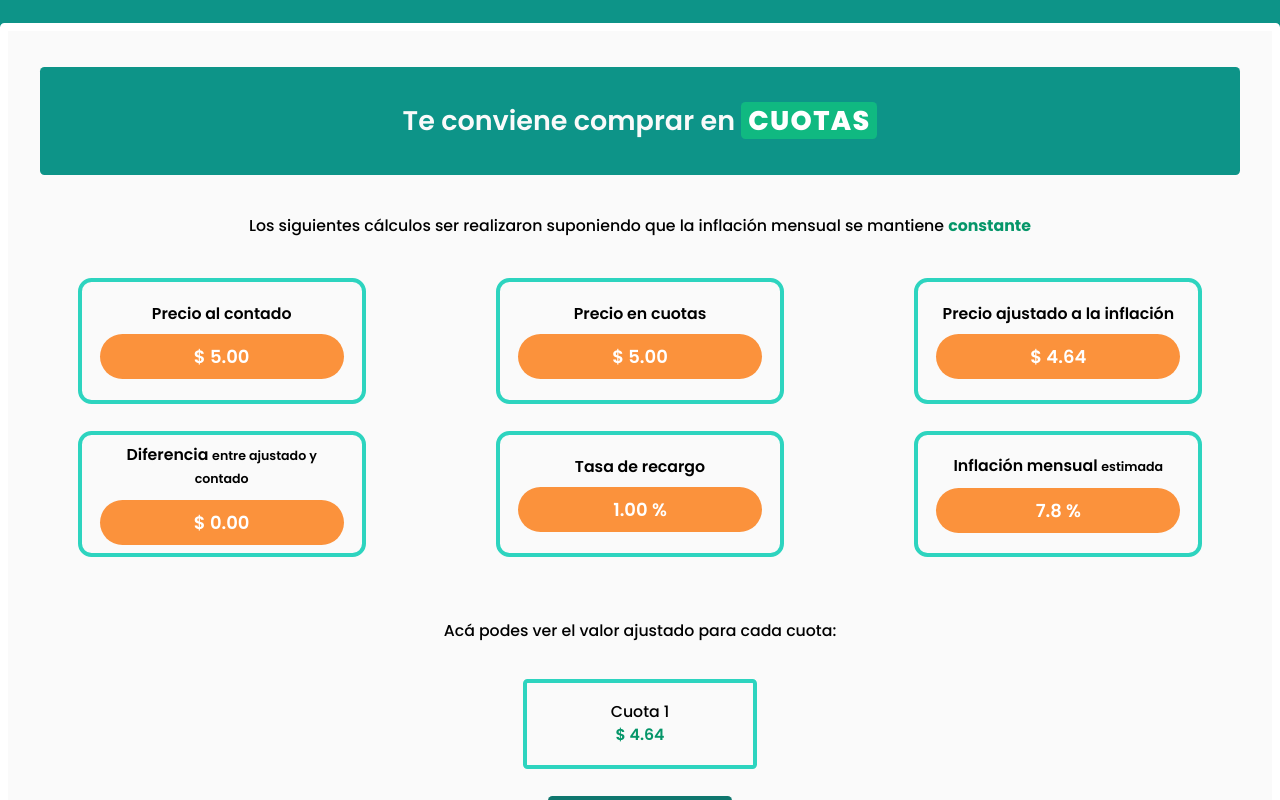
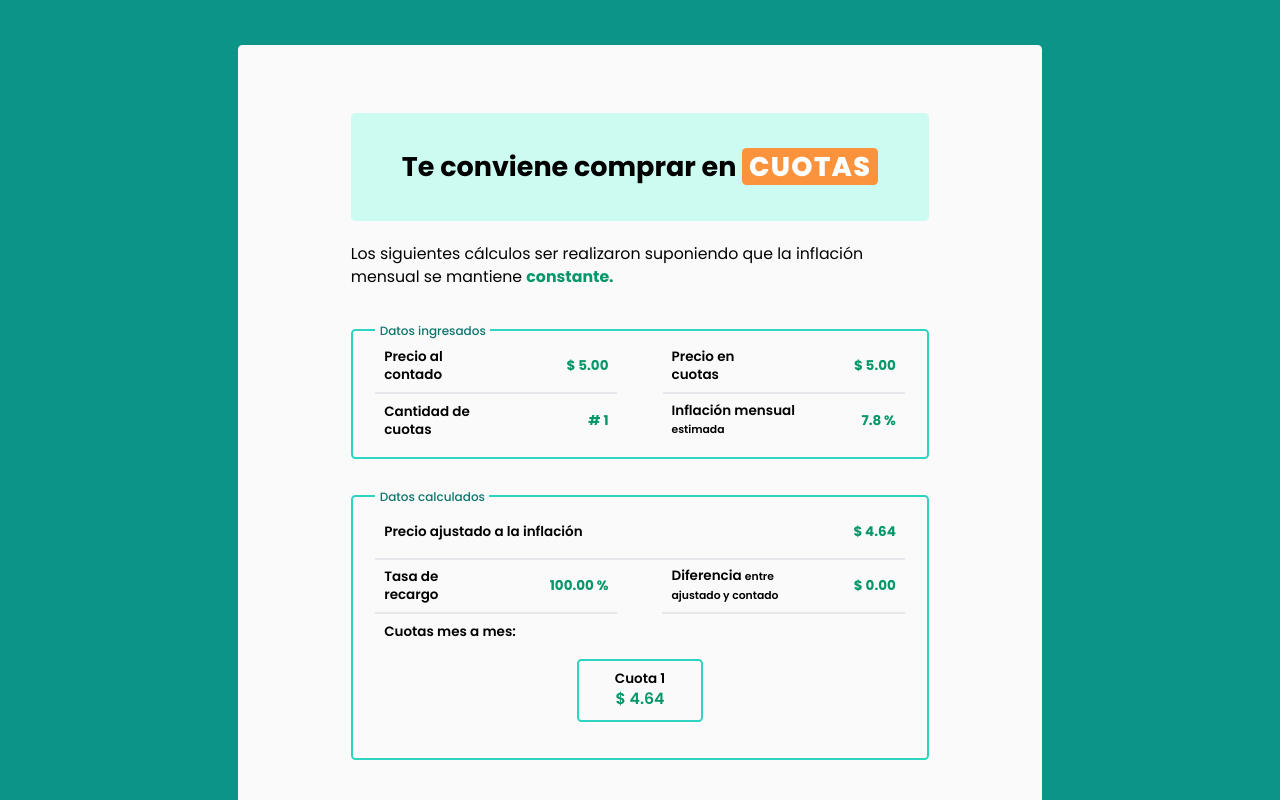
Before and after one commit to fmancilla00/devalu, a React (Vite) app: page / in a window 1280 px wide. Both pictures are taken after typing "5", "5" into the empty fields and a click on the button "CALCULAR". Shown: the top 800 px of the page. Built offline with nearby package versions, Linux system fonts and the light colour scheme; no server answers; a web font is replaced by a local one.

Commit message:
restyle results

```diff
--- a/src/Routes/Main.jsx
+++ b/src/Routes/Main.jsx
@@ -10,7 +10,7 @@ export default function Main() {
   const { variacion, IPC, loading, error } = useFetch(url)
   const defaultVal = { valor: 0.078, fechaFormateada: 'Mayo 2023' }
   return (
-    <div className='flex items-center justify-center w-screen h-screen'>
+    <div className='flex items-center justify-center  w-screen h-screen'>
       <div className='drop-shadow-2xl text-teal-950 container bg-neutral-50 mx-auto min-h-screen p-2 flex flex-col items-center justify-evenly lg:justify-around lg:min-h-fit lg:my-10 lg:rounded w-screen lg:p-10 lg:w-[100%] '>
         <section className=' bg-teal-100 rounded-lg flex items-center justify-between gap-5 text-xs lg:text-base px-5 font-medium mt-20  w-72  lg:mt-0 lg:w-[60%] xl:w-[46%] lg:p-5'>
           <img src={logo} alt="" className='w-20 h-20 rounded-full border-4 border-teal-700 lg:w-28 lg:h-28' />
--- a/src/Routes/Results.jsx
+++ b/src/Routes/Results.jsx
@@ -33,58 +33,77 @@ export default function Results() {
     }
     , [datos])
     return (
-      <div  className=' w-full relative  container mx-auto bg-neutral-50 min-h-screen md:font-medium lg:rounded lg:mt-5 lg:border-8 lg:border-white lg:flex lg:flex-col lg:justify-center lg:items-center'>
-        <h2 className=' w-[100%] p-8 px-2 text-center text-base bg-teal-600 font-semibold text-neutral-50 flex items-center justify-center md:text-2xl lg:w-[95%] lg:mt-8 lg:rounded lg:text-2xl'>{texto} </h2>
-        <div className='lg:m-5'>
+      <div className=' w-full lg:w-[80%] mx-auto relative flex items-center justify-center bg-neutral-50 min-h-screen md:font-medium lg:my-10 lg:p-10 lg:px-20 lg:rounded'>
+        <div className='p-5 flex flex-col items-center w-full'>
+
+          <h2 className='bg-teal-100 text-center w-full p-2 text-base sm:font-bold h-24 rounded sm:text-lg md:text-xl flex items-center justify-center lg:text-2xl'>{texto} </h2>
+          <div className='font-normal my-5'>
           {!datos.variacion
-          ? <p className='text-xs m-1 p-3 pb-0 mb-0 md:text-sm'>Los siguientes cálculos ser realizaron suponiendo que la inflación mensual se mantiene  <b className='text-emerald-600'>constante</b></p>
-          : <p className='text-xs m-1 p-3 pb-0 mb-0 md:text-sm'>Los siguientes cálculos ser realizaron con una inflación <b className='text-emerald-600'>variable</b> estimada del  <b className=' text-emerald-600'>{datos.variacion}</b>   % mensual.</p>
+            ? <p className='text-xs  pb-0 mb-0 md:text-sm'>Los siguientes cálculos ser realizaron suponiendo que la inflación mensual se mantiene  <b className='text-emerald-600'>constante.</b></p>
+            : <p className='text-xs  p-3 pb-0 mb-0 md:text-sm'>Los siguientes cálculos ser realizaron con una inflación <b className='text-emerald-600'>variable</b> estimada del  <b className=' text-emerald-600'>{datos.variacion}</b>   % mensual.</p>
           }
           </div>
-        <div className='m-4 gap-6 flex flex-wrap items-center justify-around'>
-          <div className=' p-2 h-16 rounded gap-2 justify-center flex flex-col w-32 text-xs border-2 md:text-cs md:w-48 border-teal-400 md:border-4 md:h-20 lg:h-28 lg:text-center lg:rounded-xl lg:p-4 lg:w-64'>
-            <h5 className='lg:font-semibold lg:text-sm'>Precio al contado</h5>
-            <span className='text-emerald-600 text-sm font-semibold md:text-base lg:bg-orange-400 lg:rounded-full lg:p-2 lg:text-white'  >{'$ ' + Number(datos.contado).toFixed(2)}</span>
+          <div className='border-2 py-2 p-5 border-teal-400 rounded my-4 relative flex flex-col items-center justify-around w-full'>
+            <span className='absolute text-teal-700 bg-neutral-50 px-1 -top-2 left-5 text-[12px] text-center'>Datos ingresados</span>
+            <div className='flex flex-col lg:gap-10 lg:flex-row lg:justify-between w-full'>
+              <div className=' p-2 h-16 gap-2 justify-between items-center flex w-full border-b-2 text-xs lg:h-12 sm:font-semibold'>
+                <h5 className='w-[50%]'>Precio al contado</h5>
+                <span className='text-emerald-600 font-semibold md:font-bold w-[50%] h-34 text-end'>{'$ ' + Number(datos.contado).toFixed(2)}</span>
               </div>
-          <div className=' p-2 h-16 rounded gap-2 justify-center flex flex-col w-32 text-xs border-2 md:text-sm md:w-48 border-teal-400 md:border-4 md:h-20 lg:h-28 lg:text-center  lg:border-4 lg:rounded-xl lg:p-4 lg:w-64'>
-            <h5 className='lg:font-semibold lg:text-sm'>Precio en cuotas</h5>
-            <span className='text-emerald-600 text-sm font-semibold md:text-base lg:bg-orange-400 lg:rounded-full lg:p-2 lg:text-white'  >{'$ ' + Number(datos.enCuotas).toFixed(2)}</span>
-          </div>
-          <div className=' p-2 h-16 rounded gap-2 justify-center flex flex-col w-32 text-xs border-2 md:text-sm md:w-48 border-teal-400 md:border-4 md:h-20 lg:h-28 lg:text-center  lg:border-4 lg:rounded-xl lg:p-4 lg:w-64'>
-            <h5 className='lg:font-semibold lg:text-sm'>Precio ajustado a la inflación</h5>
-            <span className='text-emerald-600 text-sm font-semibold md:text-base lg:bg-orange-400 lg:rounded-full lg:p-2 lg:text-white'  >{'$ ' + ajustado.toFixed(2)}</span>
-          </div>
-          <div className='p-2 h-16 rounded gap-2 justify-center flex flex-col w-32 text-xs border-2 md:text-sm md:w-48 border-teal-400 md:border-4 md:h-20 lg:h-28 lg:text-center  lg:border-4 lg:rounded-xl lg:p-4 lg:w-64'>
-            <h5 className='lg:font-semibold lg:text-sm'>Diferencia <small>entre ajustado y contado</small></h5>
-            <span className='text-emerald-600 text-sm font-semibold md:text-base lg:bg-orange-400 lg:rounded-full lg:p-2 lg:text-white'  >{'$ ' + (Number(datos.enCuotas) - Number(datos.contado)).toFixed(2)}</span>
-          </div>
-          <div className=' p-2 h-16 rounded gap-2 justify-center flex flex-col w-32 text-xs border-2 md:text-sm md:w-48 border-teal-400 md:border-4 md:h-20 lg:h-28 lg:text-center  lg:border-4 lg:rounded-xl lg:p-4 lg:w-64'>
-            <h5 className='lg:font-semibold lg:text-sm'>Tasa de recargo</h5>
-            <span className='text-emerald-600 text-sm font-semibold md:text-base lg:bg-orange-400 lg:rounded-full lg:p-2 lg:text-white'  >{ (Number(datos.enCuotas) / Number(datos.contado)).toFixed(2) + ' %'}</span>
-          </div>
-          <div className=' p-2 h-16 rounded gap-2 justify-center flex flex-col w-32 text-xs border-2 md:text-sm md:w-48 border-teal-400 md:border-4 md:h-20 lg:h-28 lg:text-center  lg:border-4 lg:rounded-xl lg:p-4 lg:w-64 '>
-            <h5 className='lg:font-semibold lg:text-sm'>Inflación mensual <small>estimada</small></h5>
-            <span className='text-emerald-600 text-sm font-semibold md:text-base lg:bg-orange-400 lg:rounded-full lg:p-2 lg:text-white'  >{ datos.ipc + ' %'}</span>
+              <div className=' p-2 h-16 gap-2 justify-between items-center flex w-full border-b-2 text-xs lg:h-12 sm:font-semibold'>
+                <h5 className='w-[50%]'>Precio en cuotas</h5>
+                <span className='text-emerald-600 font-semibold md:font-bold w-[50%] h-34 text-end'  >{'$ ' + Number(datos.enCuotas).toFixed(2)}</span>
               </div>
             </div>
-        <section className='text-xs m-4 mt-10 md:text-sm'>
-          <p>Acá podes ver el valor ajustado para cada cuota: </p>
-        </section>
-        <div className='text-xs flex flex-wrap gap-5 items-center justify-around m-4 md:justify-start lg:justify-center lg:text-sm'>
+
+            <div className='flex flex-col lg:gap-10 lg:flex-row lg:justify-between w-full'>
+              <div className=' p-2 h-16 gap-2 justify-between items-center flex w-full border-b-2 text-xs lg:h-12 sm:font-semibold lg:border-none'>
+                <h5 className='w-[50%]'>Cantidad de cuotas</h5>
+                <span className='text-emerald-600 font-semibold md:font-bold w-[50%] h-34 text-end'  >{'# ' + datos.cuotas}</span>
+              </div>
+              <div className=' p-2 h-16 gap-2 justify-between items-center flex w-full  text-xs lg:h-12 sm:font-semibold'>
+                <h5 className='w-[70%]'>Inflación mensual <small>estimada</small></h5>
+                <span className='text-emerald-600 font-semibold md:font-bold w-[30%] h-34 text-end'  >{ datos.ipc + ' %'}</span>
+              </div>
+            </div>
+            </div>
+
+            <div className='border-2 py-2 p-5 border-teal-400 rounded my-4 relative flex flex-col items-center justify-around w-full'>
+              <span className='text-teal-700 absolute bg-neutral-50 px-1 -top-2 left-5 text-[12px] text-center'>Datos calculados</span>
+              <div className=' p-2 h-16 gap-2 justify-between items-center flex w-full border-b-2 text-xs lg:h-12 sm:font-semibold'>
+                <h5 className='w-[50%]'>Precio ajustado a la inflación</h5>
+                <span className='text-emerald-600 font-semibold md:font-bold w-[50%] h-34 text-end'  >{'$ ' + ajustado.toFixed(2)}</span>
+            </div>
+            <div className='flex flex-col lg:flex-row w-full lg:gap-10'>
+              <div className=' p-2 h-16 gap-2 justify-between items-center flex w-full border-b-2 text-xs lg:h-12 sm:font-semibold'>
+                  <h5 className='w-[50%]'>Tasa de recargo</h5>
+                  <span className='text-emerald-600 font-semibold md:font-bold w-[50%] h-34 text-end'  >{ (Number(datos.enCuotas) / Number(datos.contado) * 100).toFixed(2) + ' %'}</span>
+              </div>
+              <div className=' p-2 h-16 gap-2 justify-between items-center flex w-full border-b-2 text-xs lg:h-12 sm:font-semibold'>
+                <h5 className='w-[50%]'>Diferencia <small>entre ajustado y contado</small></h5>
+                <span className='text-emerald-600 font-semibold md:font-bold w-[50%] h-34 text-end'  >{'$ ' + (Number(datos.enCuotas) - Number(datos.contado)).toFixed(2)}</span>
+              </div>
+            </div>
+              <div className=' p-2  justify-between items-center flex flex-col w-full text-xs sm:font-semibold'>
+                <h5 className='w-full text-start'>Cuotas mes a mes:</h5>
+                <div className='text-xs flex flex-wrap gap-5 items-center justify-around m-4 lg:justify-start'>
                   {cuotasArr.map((cuota, index) => {
                     return (
 
-            <div key={index} className='p-1 w-28 h-12 flex flex-col border-2 border-teal-400 rounded md:w-36 md:border-4  md:h-14 lg:w-52 lg:h-20 lg:items-center lg:justify-center'>
+                    <div key={index} className=' text-center p-1 w-24 h-12 flex flex-col justify-center items-center border-2 text-xs border-teal-400 rounded md:w-28 md:h-14'>
                       <h6>{'Cuota ' + (index + 1)}</h6>
-              <span className=' text-sm font-semibold text-emerald-600'>{'$ ' + cuota.toFixed(2)}</span>
+                      <span className=' md:text-sm  font-semibold text-emerald-600'>{'$ ' + cuota.toFixed(2)}</span>
                     </div>
                     )
                   })}
                 </div>
+              </div>
+            </div>
           <footer className='flex flex-col items-center justify-center'>
-          <Link className=' flex items-center justify-center gap-2 rounded p-2 w-[50%] text-center mt-2 hover:bg-teal-800 transition bg-teal-700 text-sm text-white font-bold tracking-widest uppercase lg:w-[100%]' to="/"><IoCaretBackOutline/> Volver</Link>
-          <Link to='/explicacion' className='m-5 text-sm underline underline-offset-4 hover:font-medium transition'>¿Cómo funciona?</Link>
+            <Link className=' flex items-center justify-center gap-2 rounded p-2 w-[50%] text-center mt-10 hover:bg-teal-800 transition bg-teal-700 text-sm text-white font-bold tracking-widest uppercase lg:w-[100%]' to="/"><IoCaretBackOutline/> Volver</Link>
+            <Link to='/explicacion' className='m-5 mb-0 text-sm underline underline-offset-4 hover:font-medium transition'>¿Cómo funciona?</Link>
           </footer>
+        </div>
       </div>
           )
       }
--- a/src/services/textos.jsx
+++ b/src/services/textos.jsx
@@ -1,7 +1,7 @@
 export const obtenerTexto = (contado, ajustado) => {
-    const IGUALES = <p>Ambas opciones son <b className="bg-emerald-500 tracking-wider uppercase px-1.5 rounded text-white">igual de buenas</b></p>
-    const CONVIENE = <p>Te conviene comprar en <b className="bg-emerald-500 px-1.5 uppercase rounded tracking-wider text-white">cuotas</b></p>
-    const NO_CONVIENE = <p>Te conviene comprar al <b className="bg-emerald-500 px-1.5 rounded uppercase tracking-wider text-white">contado</b></p>
+    const IGUALES = <p>Ambas opciones son <b className="bg-orange-400 tracking-wider uppercase px-1.5 rounded text-white">igual de buenas</b></p>
+    const CONVIENE = <p>Te conviene comprar en <b className="bg-orange-400 px-1.5 uppercase rounded tracking-wider text-white">cuotas</b></p>
+    const NO_CONVIENE = <p>Te conviene comprar al <b className="bg-orange-400 px-1.5 rounded uppercase tracking-wider text-white">contado</b></p>
     return(
     ajustado < contado
         ? CONVIENE
```
Lines whose indentation alone changed are shown as unchanged.
